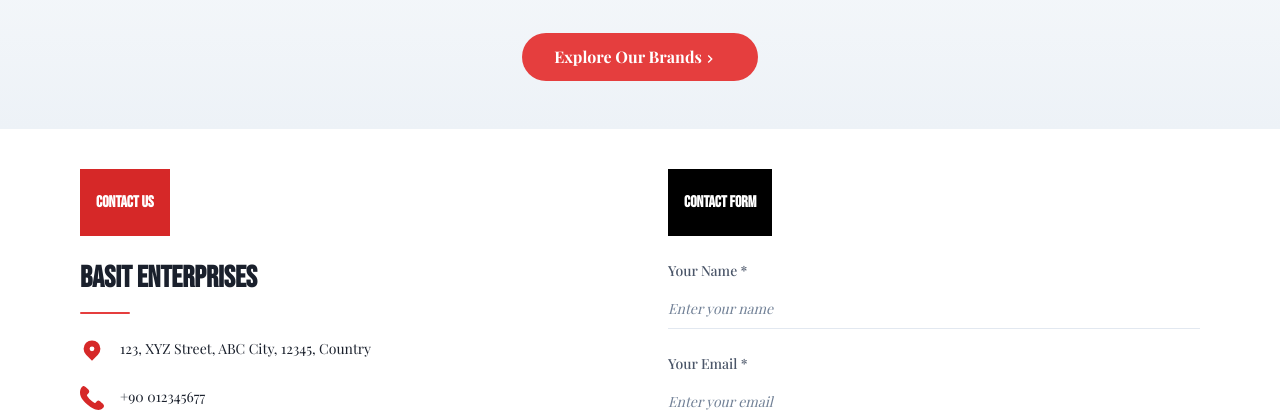
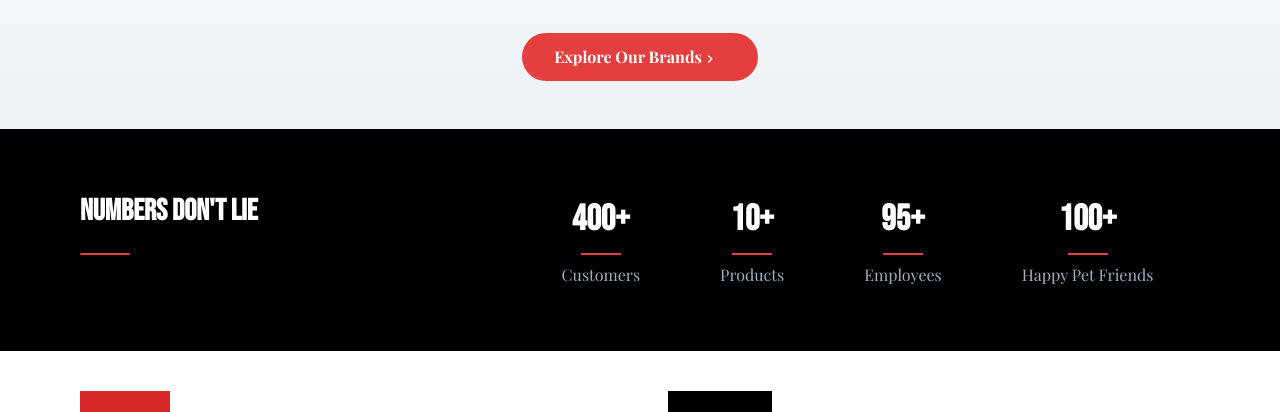
Before and after one commit to mymhsrep3355/basitenterprises, a React (Vite) app: page / in a window 1280 px wide. Shown: the part 860-1272 px from the top of the page. Built offline with nearby package versions, Linux system fonts and the light colour scheme; a web font is replaced by a local one.

Commit message:
achievements added

```diff
--- /dev/null
+++ b/src/components/OurAchievements.jsx
@@ -0,0 +1,127 @@
+import React, { useEffect, useState } from "react";
+import { Box, Flex, Heading, Text, VStack } from "@chakra-ui/react";
+import { motion } from "framer-motion";
+import { useInView } from "react-intersection-observer";
+
+// Motion components for animations
+const MotionBox = motion(Box);
+const MotionText = motion(Text);
+
+// Counter Component
+const Counter = ({ max, duration }) => {
+  const [count, setCount] = useState(0);
+
+  useEffect(() => {
+    let start = 0;
+    const increment = max / (duration * 3000 / 60); // Increment per frame
+    const interval = setInterval(() => {
+      start += increment;
+      if (start >= max) {
+        clearInterval(interval);
+        setCount(max);
+      } else {
+        setCount(Math.floor(start));
+      }
+    }, 17); // Runs every 16ms (~60fps)
+    return () => clearInterval(interval);
+  }, [max, duration]);
+
+  return <>{count}</>;
+};
+
+const OurAchievements = () => {
+  const { ref, inView } = useInView({ triggerOnce: true, threshold: 0.2 });
+
+  const achievements = [
+    { id: 1, value: 400, label: "Customers" },
+    { id: 2, value: 10, label: "Products" },
+    { id: 3, value: 95, label: "Employees" },
+    { id: 4, value: 100, label: "Happy Pet Friends" },
+  ];
+
+  return (
+    <Box
+      as="section"
+      w="full"
+      py={{ base: "8", md: "16" }}
+      px={{ base: "4", md: "10", lg: "20" }}
+      bg="black"
+      color="white"
+      ref={ref}
+    >
+      <Flex
+        direction={{ base: "column", md: "row" }}
+        justifyContent="space-between"
+        alignItems={{ base: "center", md: "flex-start" }}
+        gap="14"
+      >
+        {/* Heading Section */}
+        <VStack
+          align="start"
+          spacing="6"
+          w={{ base: "full", md: "40%" }}
+          textAlign="left"
+        >
+          <Heading size="lg" fontWeight="bold" color="white">
+            Numbers Don't Lie
+          </Heading>
+          <Box
+            h="2px"
+            w="50px"
+            bg="red.500"
+            borderRadius="full"
+          ></Box>
+        </VStack>
+
+        {/* Achievements Section */}
+        <Flex
+          wrap="wrap"
+          justifyContent={{ base: "center", md: "flex-start" }}
+          gap="20"
+          w={{ base: "full", md: "60%" }}
+        >
+          {achievements.map((achievement, index) => (
+            <MotionBox
+              key={achievement.id}
+              initial={{ opacity: 0, y: 20 }}
+              animate={inView ? { opacity: 1, y: 0 } : {}}
+              transition={{
+                duration: 0.6,
+                delay: index * 0.2,
+                ease: "easeOut",
+              }}
+              textAlign="center"
+            >
+              <Text
+                fontSize="4xl"
+                fontWeight="bold"
+                color="white"
+                fontFamily={'heading'}
+                mb="4"
+                position="relative"
+                _after={{
+                  content: '""',
+                  display: "block",
+                  height: "2px",
+                  width: "40px",
+                  bg: "red.500",
+                  position: "absolute",
+                  bottom: "-8px",
+                  left: "50%",
+                  transform: "translateX(-50%)",
+                }}
+              >
+                <Counter max={achievement.value} duration={3} />+
+              </Text>
+              <Text fontSize="md" color="gray.400">
+                {achievement.label}
+              </Text>
+            </MotionBox>
+          ))}
+        </Flex>
+      </Flex>
+    </Box>
+  );
+};
+
+export default OurAchievements;
--- a/src/pages/Landing/Landing.jsx
+++ b/src/pages/Landing/Landing.jsx
@@ -8,6 +8,7 @@ import ContactUs from "../../components/ContactUs";
 import OurBrands from "../../components/OurBrands";
 import OurLocation from "../../components/OurLocation";
 import Footnote from "../../components/Footnote";
+import OurAchievements from "../../components/OurAchievements";
 
 const Landing = () => {
   return (
@@ -23,6 +24,7 @@ const Landing = () => {
       <Navbar />
       <HeroSection />
       <OurBrands />
+      <OurAchievements/>
       <ContactUs />
       {/* <Box h="1px" bg="red.500" /> */}
       <OurLocation/>
```
